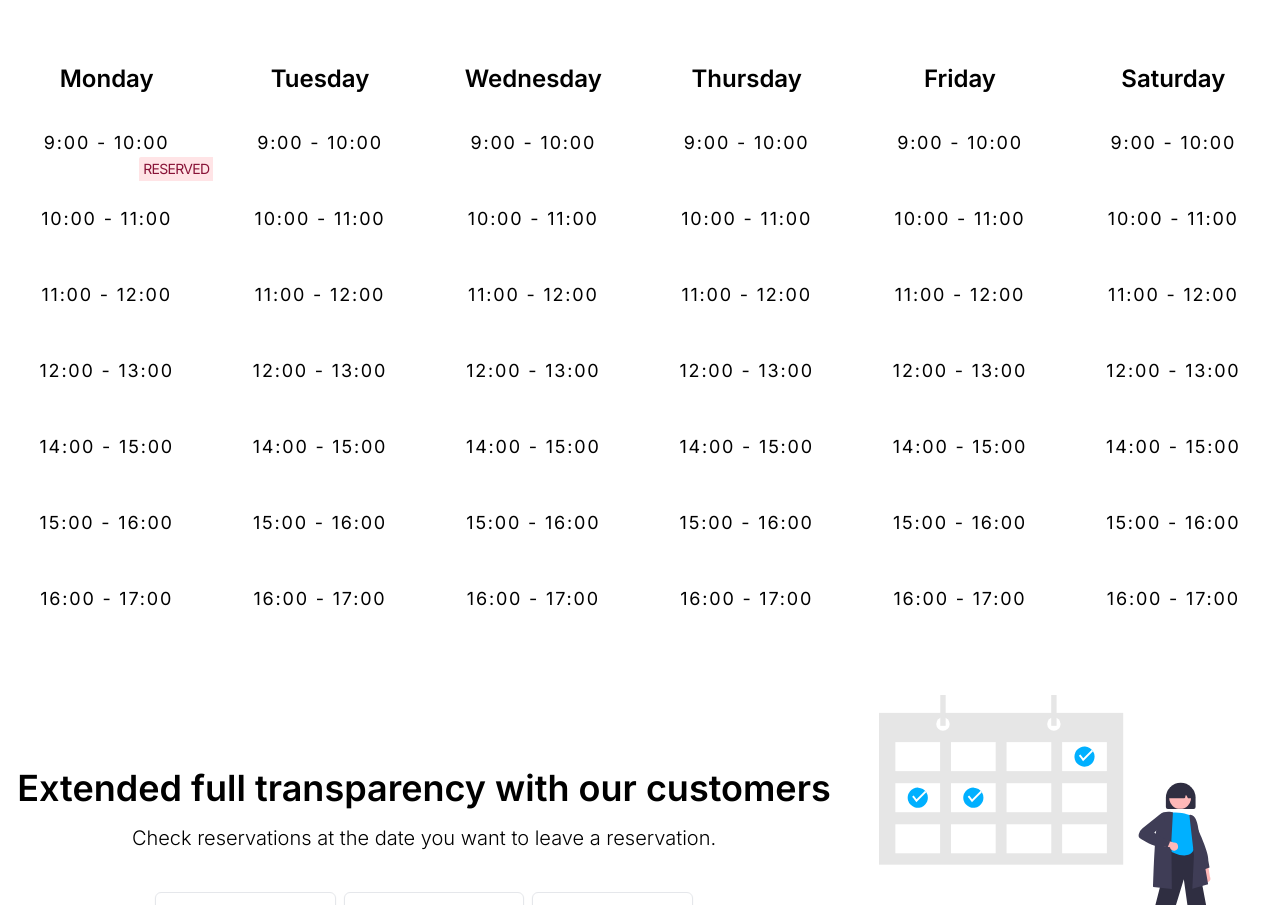
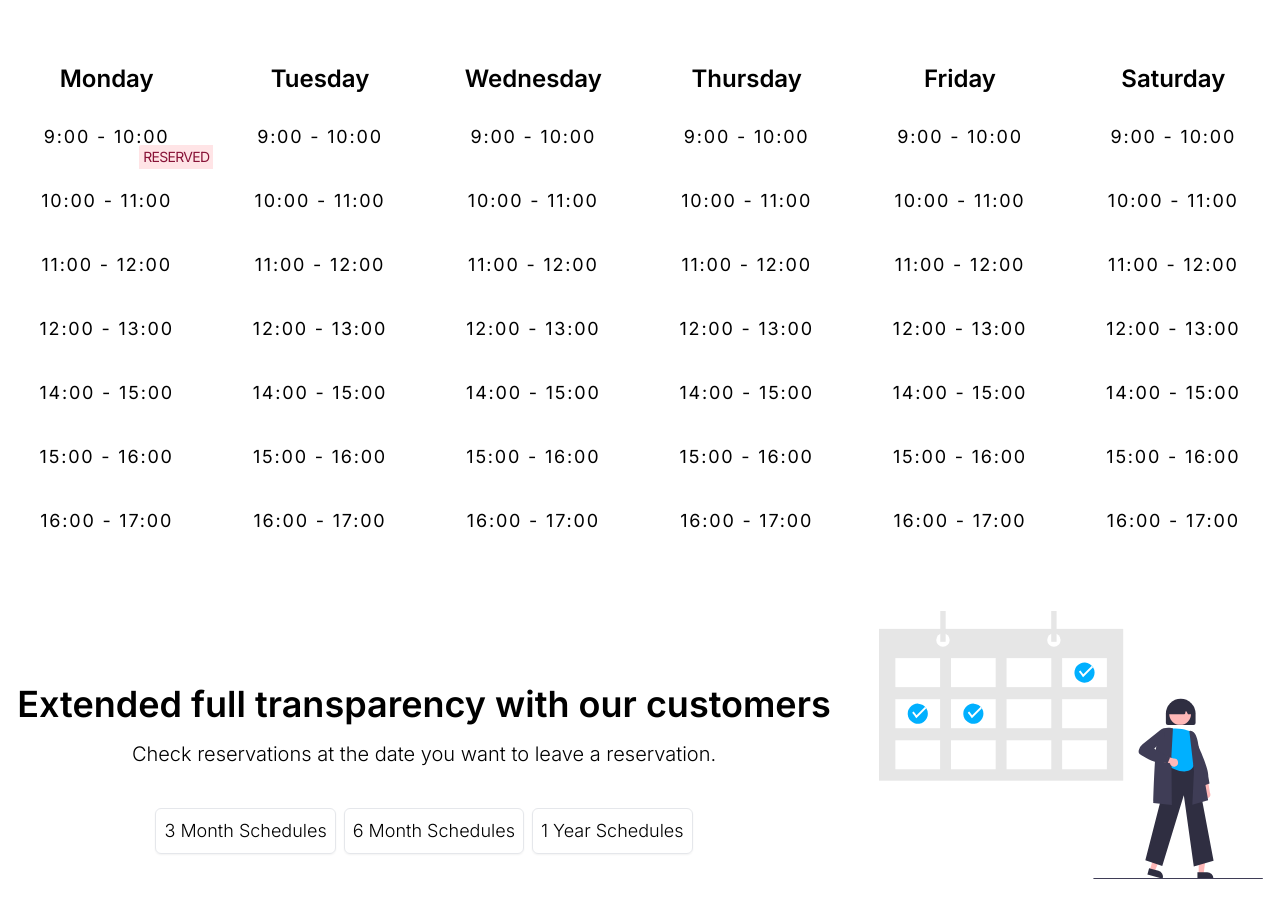
Before and after one commit to armql/Correla, a React (Vite) app in the folder front/: page /home in a window 1280 px wide. Shown: the part 978-1883 px from the top of the page. Built offline with nearby package versions, Linux system fonts and the light colour scheme.

Commit message:
finishing touches

```diff
--- a/front/src/views/Home.jsx
+++ b/front/src/views/Home.jsx
@@ -127,7 +127,7 @@ export default function Home() {
               <button
                 key={time}
                 type="button"
-                className={`w-full relative tracking-widest transition text-[18px] p-6 ${
+                className={`w-full relative tracking-widest transition sm:text-[18px] text-xs sm:p-6 px-0.5 ${
                   isReserved(day, time) ? "cursor-default" : "bg-white"
                 } ${isBreakTime ? "bg-rose-50" : ""}`}
                 onClick={() => toggleReservation(day, time)}
@@ -153,7 +153,7 @@ export default function Home() {
 
   return (
     <div className="parent h-full py-2 bg-white">
-      <div className="group flex flex-row items-center justify-evenly">
+      <div className="group flex sm:flex-row flex-col items-center justify-evenly">
         <div className="text-center p-4 rounded-md">
           <div className="flex flex-col text-sky-900 tracking-tight justify-center items-center text-2xl">
             Personalized appointments just a scroll away
@@ -168,12 +168,12 @@ export default function Home() {
       </div>
       <Clock />
       <div className="flex items-center flex-col justify-center bg-white">
-        <div className="grid grid-cols-3 lg:grid-cols-6 items-center justify-center text-center bg-white">
+        <div className="grid grid-cols-6 items-center justify-center text-center bg-white">
           {Object.keys(schedule).map((day) => (
             <button
               key={day}
               type="button"
-              className={`bg-white px-6 py-2.5 cursor-default text-2xl text-black font-semibold`}
+              className={`bg-white px-6 py-2.5 cursor-default sm:text-2xl text-xs text-black font-semibold`}
             >
               {day}
             </button>
```
